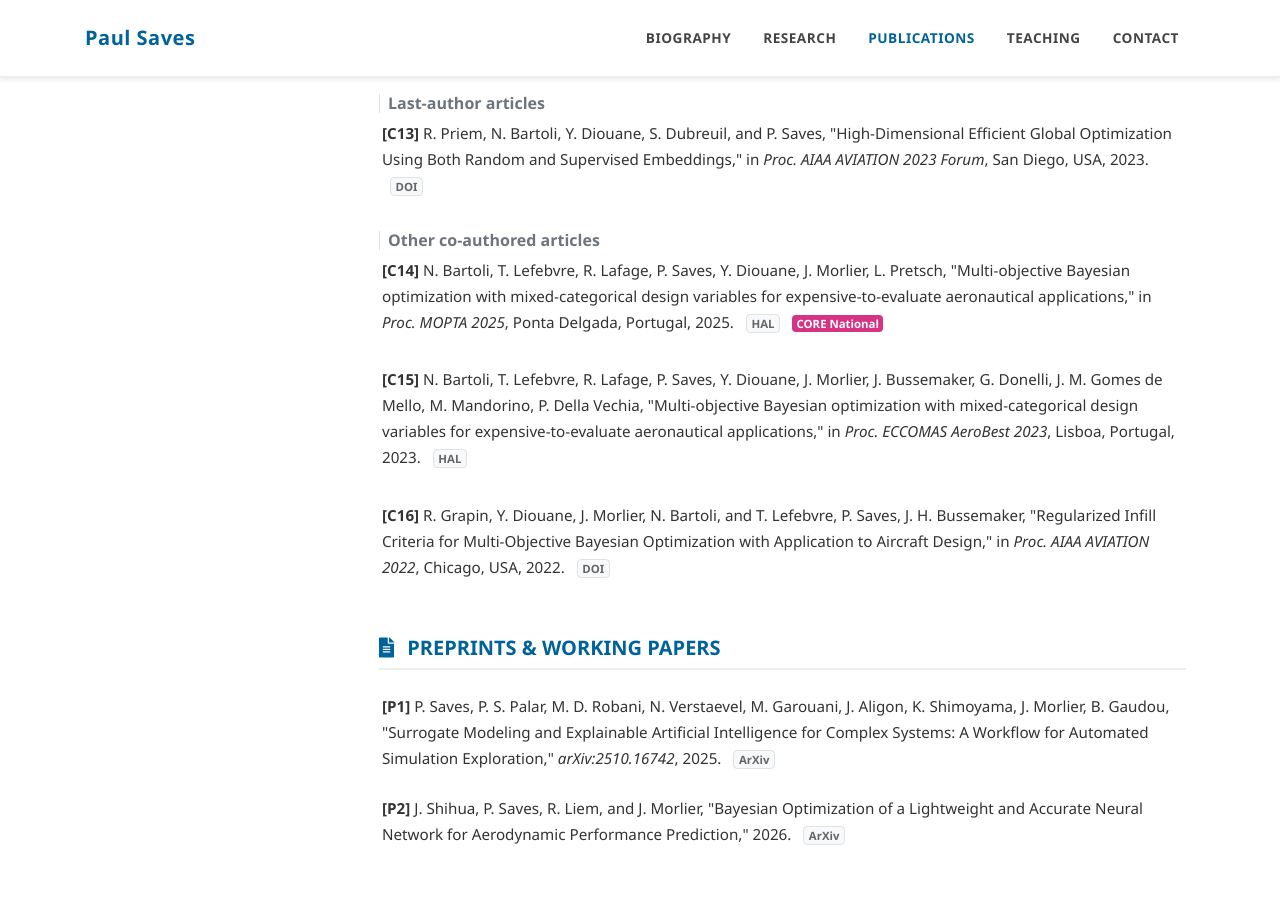
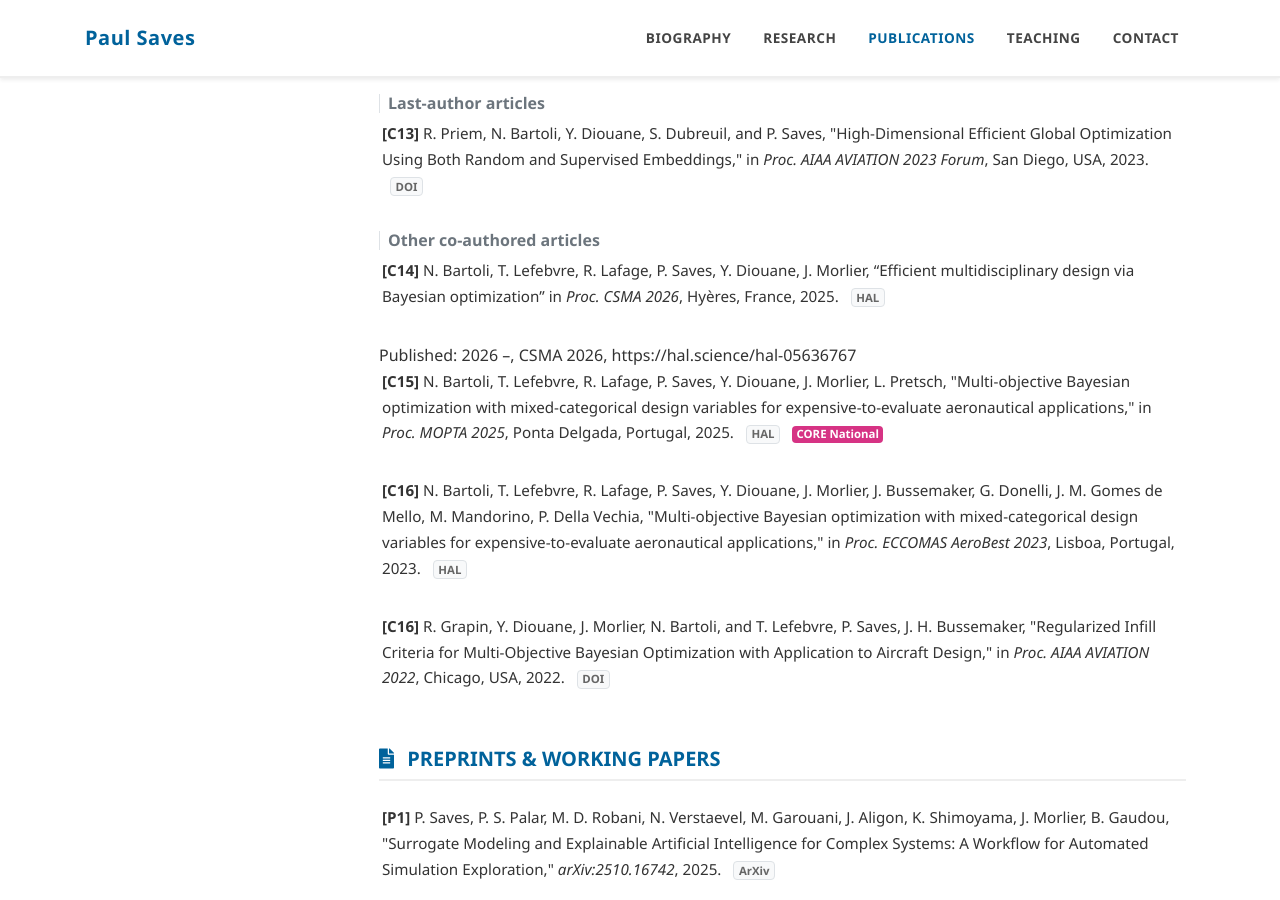
Before and after one commit to Paul-Saves/Paul-Saves.github.io, a Jekyll site: the page built from _pages/publications.md, in a window 1280 px wide and 900 px high, scrolled down 2885 px. Built offline with Jekyll 4.4.1, drawn with Linux system fonts in a browser that asks for light colours; a style sheet for code colours, icons or effects is not loaded.

Commit message:
fix publicatinos

```diff
--- a/_pages/publications.md
+++ b/_pages/publications.md
@@ -176,12 +176,17 @@ title: Scientific Publications
 <h3 class="h6 text-muted mt-4 mb-2 font-weight-bold border-left pl-2">
     Other co-authored articles
 </h3>
+  <div class="ieee-citation mb-4 pb-2">
+    <span class="font-weight-bold">[C14]</span>  N. Bartoli, T. Lefebvre, R. Lafage, P. Saves, Y. Diouane, J. Morlier, “Efficient multidisciplinary design via Bayesian optimization”  in <em>Proc. CSMA 2026</em>, Hyères, France, 2025. <a href="https://hal.science/hal-05616536" target="_blank" class="badge badge-light border ml-2">HAL</a> </div>
+
+Published: 2026 –, CSMA 2026, https://hal.science/hal-05636767
+
 
   <div class="ieee-citation mb-4 pb-2">
-    <span class="font-weight-bold">[C14]</span> N. Bartoli, T. Lefebvre, R. Lafage, P. Saves, Y. Diouane, J. Morlier, L. Pretsch, "Multi-objective Bayesian optimization with mixed-categorical design variables for expensive-to-evaluate aeronautical applications," in <em>Proc. MOPTA 2025</em>, Ponta Delgada, Portugal, 2025. <a href="https://hal.science/hal-05616536" target="_blank" class="badge badge-light border ml-2">HAL</a> <span class="badge ml-2 text-white" style="background-color: #d63384;">CORE National</span>  </div>
+    <span class="font-weight-bold">[C15]</span> N. Bartoli, T. Lefebvre, R. Lafage, P. Saves, Y. Diouane, J. Morlier, L. Pretsch, "Multi-objective Bayesian optimization with mixed-categorical design variables for expensive-to-evaluate aeronautical applications," in <em>Proc. MOPTA 2025</em>, Ponta Delgada, Portugal, 2025. <a href="https://hal.science/hal-05616536" target="_blank" class="badge badge-light border ml-2">HAL</a> <span class="badge ml-2 text-white" style="background-color: #d63384;">CORE National</span>  </div>
 
   <div class="ieee-citation mb-4 pb-2">
-    <span class="font-weight-bold">[C15]</span> N. Bartoli, T. Lefebvre, R. Lafage, P. Saves, Y. Diouane, J. Morlier, J. Bussemaker, G. Donelli, J. M. Gomes de Mello, M. Mandorino, P. Della Vechia, "Multi-objective Bayesian optimization with mixed-categorical design variables for expensive-to-evaluate aeronautical applications," in <em>Proc. ECCOMAS AeroBest 2023</em>, Lisboa, Portugal, 2023. <a href="https://hal.science/hal-04170287" target="_blank" class="badge badge-light border ml-2">HAL</a>
+    <span class="font-weight-bold">[C16]</span> N. Bartoli, T. Lefebvre, R. Lafage, P. Saves, Y. Diouane, J. Morlier, J. Bussemaker, G. Donelli, J. M. Gomes de Mello, M. Mandorino, P. Della Vechia, "Multi-objective Bayesian optimization with mixed-categorical design variables for expensive-to-evaluate aeronautical applications," in <em>Proc. ECCOMAS AeroBest 2023</em>, Lisboa, Portugal, 2023. <a href="https://hal.science/hal-04170287" target="_blank" class="badge badge-light border ml-2">HAL</a>
   </div>
 
   <div class="ieee-citation mb-4 pb-2">
```
